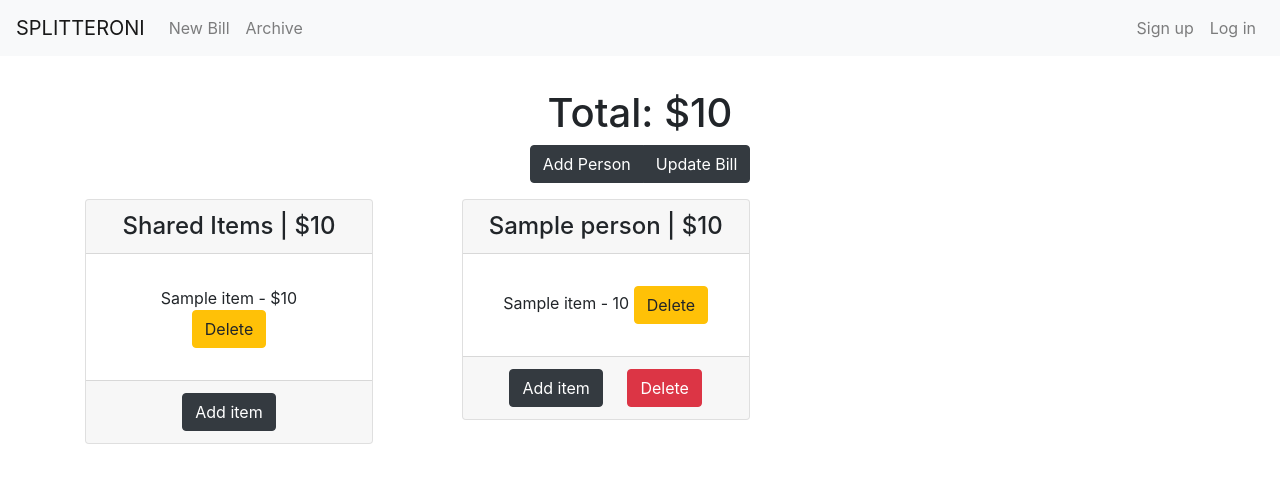
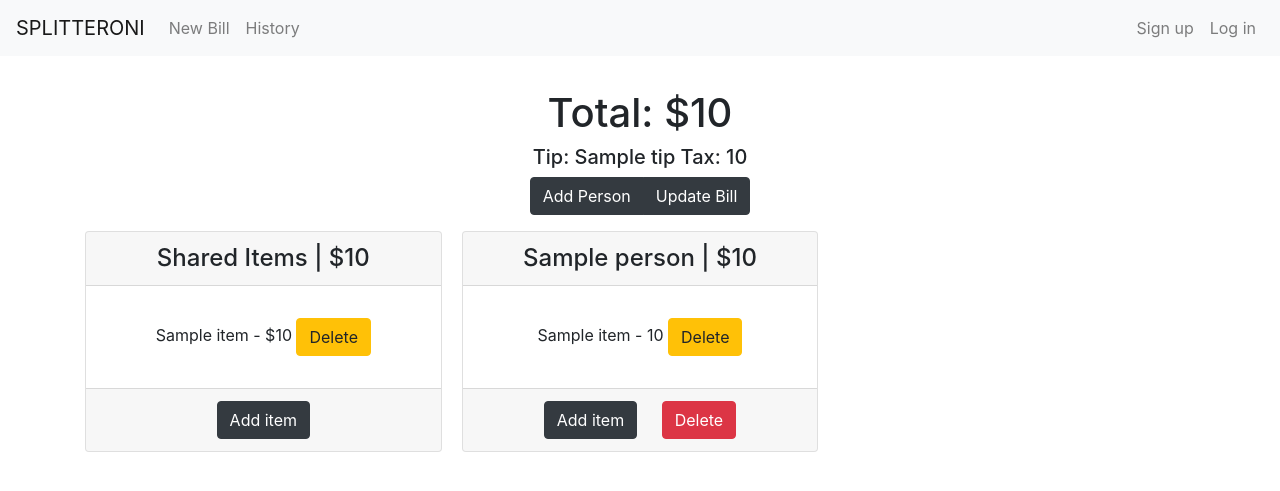
Before and after one commit to jlamonade/splitteroni, a Django app: template templates/splitter/bill_detail.html in a window 1280 px wide. Shown: the top 491 px of the page. Run offline with Django 3.2, Linux system fonts and the light colour scheme; the template is opened without the code that fills it: most values are stand-ins (such as "Sample title", 1, 10 or a date in 2020); some libraries are stand-ins or nearby versions.

Commit message:
updated _base.html and bill_detail.html

```diff
--- a/splitter/models.py
+++ b/splitter/models.py
@@ -18,7 +18,7 @@ class Bill(models.Model):
             return self.title.title()
 
     def get_order_total(self):
-        total = 0
+        total = self.tip + self.tax
         for item in Item.objects.filter(bill=self):
             total += item.price
         return total
@@ -44,7 +44,7 @@ class Person(models.Model):
         return self.name.title()
 
     def get_shared_items_split(self):
-        total = 0
+        total = self.bill.tax + self.bill.tip
         person_count = self.bill.people.all().count()
         for item in self.bill.items.filter(shared=True):
             total += item.price
--- a/templates/_base.html
+++ b/templates/_base.html
@@ -1,6 +1,6 @@
 {% load static %}
 <!DOCTYPE html>
-<html>
+<html lang="en">
 <head>
   <meta charset="utf-8">
   <title>{% block title %}Splitteroni{% endblock title %}</title>
@@ -27,7 +27,7 @@
             <a class="nav-link" href="{% url 'bill-create' %}">New Bill</a>
           </li>
           <li class="nav-item">
-            <a class="nav-link" href="{% url 'bill-list' %}">Archive</a>
+            <a class="nav-link" href="{% url 'bill-list' %}">History</a>
           </li>
         </ul>
         <ul class="navbar-nav mr-right">
--- a/templates/splitter/bill_detail.html
+++ b/templates/splitter/bill_detail.html
@@ -5,6 +5,7 @@
 {% block content %}
     <div class="text-center m-2 p-2">
         <h1>Total: ${{ bill.get_order_total }}</h1>
+        <h5>Tip: {{ bill.tip }} Tax: {{ bill.tax }}</h5>
         <div class="btn-group" role="group">
             <a href="{% url 'person-create' bill.pk %}" class="btn btn-dark">Add Person</a>
             <a href="{% url 'bill-update' bill.pk %}" class="btn btn-dark">Update Bill</a>
@@ -12,7 +13,7 @@
     </div>
 
     <div class="card-columns">
-        <div class="card text-center" style="width: 18rem;">
+        <div class="card text-center" {% comment %}style="width: 18rem;"{% endcomment %}>
             <h4 class="card-header">
                 Shared Items | ${{ bill.get_shared_items_total }}
             </h4>
@@ -38,7 +39,7 @@
         </div>
 
         {% for person in people %}
-            <div class="card text-center" style="width: 18rem;">
+            <div class="card text-center" {% comment %}style="width: 18rem;"{% endcomment %}>
                 <h4 class="card-header">
                     {{ person }} | ${{ person.get_person_total }}
                 </h4>
```
